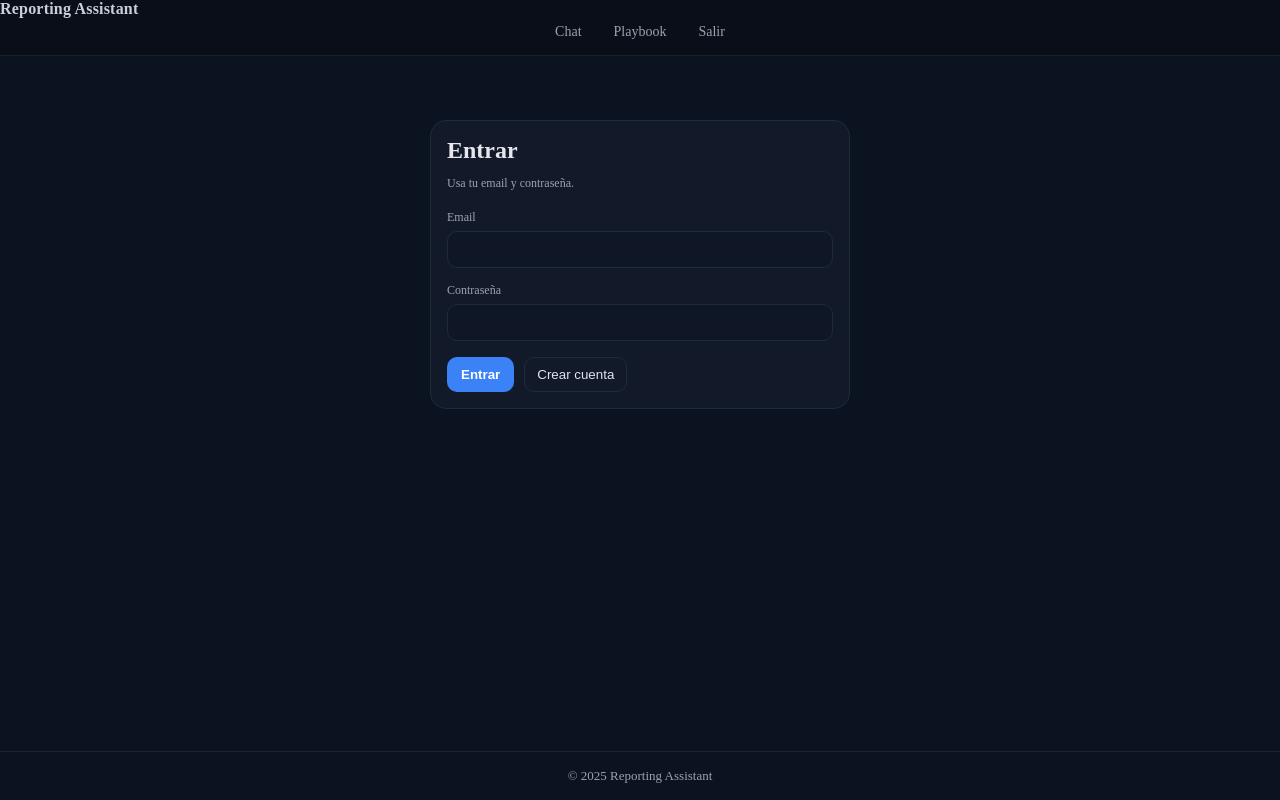
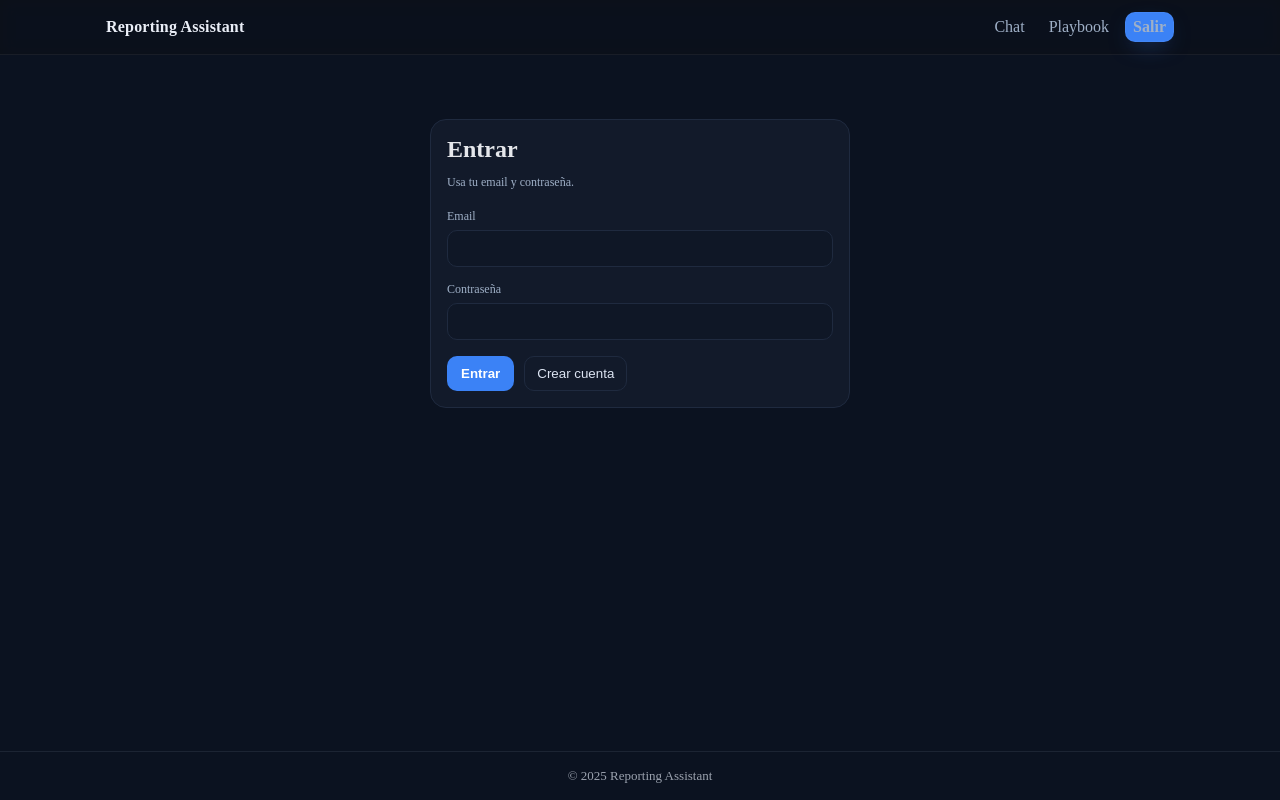
Before and after one commit to dsala1/reporting-assistant-starter, a Next.js app: page /login in a window 1280 px wide. Built offline with nearby package versions, Linux system fonts and the light colour scheme; no server answers.

Commit message:
Update topbar.css

```diff
--- a/app/topbar.css
+++ b/app/topbar.css
@@ -1,109 +1,67 @@
-:root {
-  --topbar-h: 56px;
-  --brand-gap: 10px;
-  --container-w: 1200px;
-  --fg: #e5e7eb;        /* texto */
-  --muted: #9ca3af;     /* texto suave */
-  --accent: #3b82f6;    /* azul botón/hover */
-  --bg-900: #0b1220;    /* fondo header */
-  --ring: rgba(59, 130, 246, .35);
+/* Topbar reset/vars */
+:root{
+  --bg-900:#0e1116;
+  --bg-800:#141922;
+  --fg-100:#eaeef7;
+  --fg-300:#a9b1c6;
+  --accent:#3b82f6;
 }
 
-.topbar {
+.topbar{
   position: sticky;
   top: 0;
   z-index: 50;
-  height: var(--topbar-h);
-  border-bottom: 1px solid rgba(148,163,184,.12);
-  backdrop-filter: blur(8px);
-  -webkit-backdrop-filter: blur(8px);
-  background: linear-gradient(180deg, rgba(9,14,22,.85), rgba(9,14,22,.6));
+  backdrop-filter: saturate(180%) blur(8px);
+  background: rgba(14,17,22,0.70);
+  border-bottom: 1px solid rgba(255,255,255,0.06);
 }
 
-.topbar__inner {
-  max-width: var(--container-w);
+.topbar-inner{
+  max-width: 1100px;
   margin: 0 auto;
-  height: 100%;
-  padding: 0 16px;
-  display: grid;
-  grid-template-columns: 1fr auto 1fr;
+  padding: 12px 16px;
+  display: flex;
   align-items: center;
+  justify-content: space-between;
   gap: 12px;
 }
 
-.brand {
+.brand{
+  color: var(--fg-100);
+  font-weight: 700;
+  letter-spacing: .2px;
+  text-decoration: none;
+  font-size: 16px;
+}
+
+.nav{
   display: flex;
   align-items: center;
-  gap: var(--brand-gap);
-  min-width: 0;
+  gap: 8px;
 }
 
-.brand__logo {
-  width: 28px;
-  height: 28px;
+.topbar-link{
   display: inline-flex;
-  border-radius: 6px;
-  overflow: hidden;
-  box-shadow: 0 1px 2px rgba(0,0,0,.25);
+  align-items: center;
+  gap: 8px;
+  padding: 6px 10px;
+  border-radius: 10px;
+  text-decoration: none;
+  color: var(--fg-300);
+  transition: background .15s ease, color .15s ease, transform .08s ease;
 }
+.topbar-link:hover{ background: rgba(255,255,255,.06); color: var(--fg-100); }
+.topbar-link.active{ background: rgba(255,255,255,.10); color: var(--fg-100); }
 
-.brand__name {
-  color: var(--fg);
+.signout{
+  display: inline-flex;
+  align-items: center;
+  padding: 7px 12px;
+  border-radius: 10px;
+  background: var(--accent);
+  color: white;
+  text-decoration: none;
   font-weight: 600;
-  letter-spacing: .2px;
-  white-space: nowrap;
-  overflow: hidden;
-  text-overflow: ellipsis;
+  box-shadow: 0 0 0 1px rgba(255,255,255,.04) inset, 0 8px 24px -10px rgba(59,130,246,.6);
 }
-
-.nav {
-  display: flex;
-  align-items: center;
-  gap: 12px;
-  justify-content: center;
-}
-
-.nav a {
-  color: var(--muted);
-  font-size: 14px;
-  padding: 6px 10px;
-  border-radius: 8px;
-  transition: color .15s ease, background-color .15s ease, box-shadow .15s ease;
-}
-
-.nav a:hover {
-  color: var(--fg);
-  background: rgba(59,130,246,.08);
-  box-shadow: 0 0 0 4px var(--ring);
-}
-
-.nav a.active {
-  color: white;
-  background: rgba(59,130,246,.18);
-}
-
-.actions {
-  display: flex;
-  align-items: center;
-  gap: 10px;
-  justify-content: flex-end;
-}
-
-.btn-logout {
-  color: white;
-  background: var(--accent);
-  padding: 6px 12px;
-  border-radius: 9px;
-  font-size: 13px;
-  font-weight: 600;
-  letter-spacing: .2px;
-  box-shadow: 0 6px 14px rgba(59,130,246,.25);
-  transition: transform .06s ease, box-shadow .15s ease, opacity .15s ease;
-}
-.btn-logout:hover { transform: translateY(-1px); }
-.btn-logout:active { transform: translateY(0); opacity: .92; }
-
-@media (max-width: 720px) {
-  .topbar__inner { grid-template-columns: 1fr auto; }
-  .actions { display: none; }
-}
+.signout:hover{ filter: brightness(1.05); }
```
